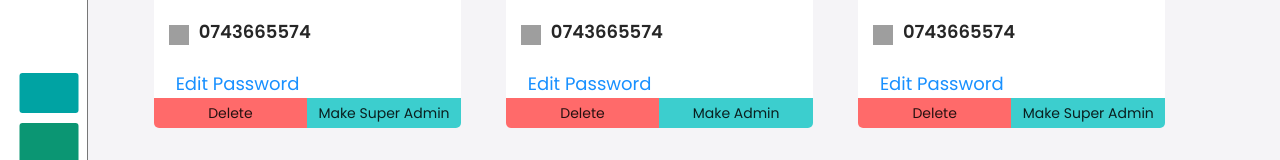
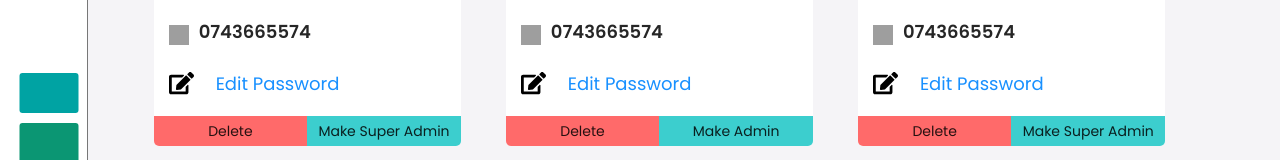
Before and after one commit to castynet-studios/pms-fe, a React (Create React App) app: page /user in a window 1280 px wide. Shown: the part 608-768 px from the top of the page. Built offline with nearby package versions, Linux system fonts and the light colour scheme; grey boxes are pictures that could not be loaded; some icons are missing.

Commit message:
Linked svg image for password

```diff
--- a/src/pages/user/user.jsx
+++ b/src/pages/user/user.jsx
@@ -28,7 +28,7 @@ function User() {
           </div>
           <div className={userStyle.moreDetails}>
             <img src={passwordImg} alt="password" />
-            <a>Edit Password</a>
+            <a href="https://www.google.com/">Edit Password</a>
           </div>
         </div>
       </div>
@@ -49,8 +49,8 @@ function User() {
             <p>0743665574</p>
           </div>
           <div className={userStyle.adminCardPassword}>
-            <img />
-            <a>Edit Password</a>
+            <img src={passwordImg} alt="password" />
+            <a href="https://www.google.com/">Edit Password</a>
           </div>
           <div className={userStyle.buttons}>
             <button className={userStyle.deleteButton}>Delete</button>
@@ -73,7 +73,7 @@ function User() {
             <p>0743665574</p>
           </div>
           <div className={userStyle.adminCardPassword}>
-            <img />
+            <img src={passwordImg} alt="password" />
             <a>Edit Password</a>
           </div>
           <div className={userStyle.buttons}>
@@ -97,8 +97,8 @@ function User() {
             <p>0743665574</p>
           </div>
           <div className={userStyle.adminCardPassword}>
-            <img />
-            <a>Edit Password</a>
+            <img src={passwordImg} alt="password" />
+            <a href="https://www.google.com/">Edit Password</a>
           </div>
           <div className={userStyle.buttons}>
             <button className={userStyle.deleteButton}>Delete</button>
--- a/src/pages/user/user.module.scss
+++ b/src/pages/user/user.module.scss
@@ -106,7 +106,8 @@ a {
 
 .adminCardName,
 .adminCardEmail,
-.adminCardPhone {
+.adminCardPhone,
+.adminCardPassword {
   display: flex;
   flex-direction: row;
   align-items: center;
```
